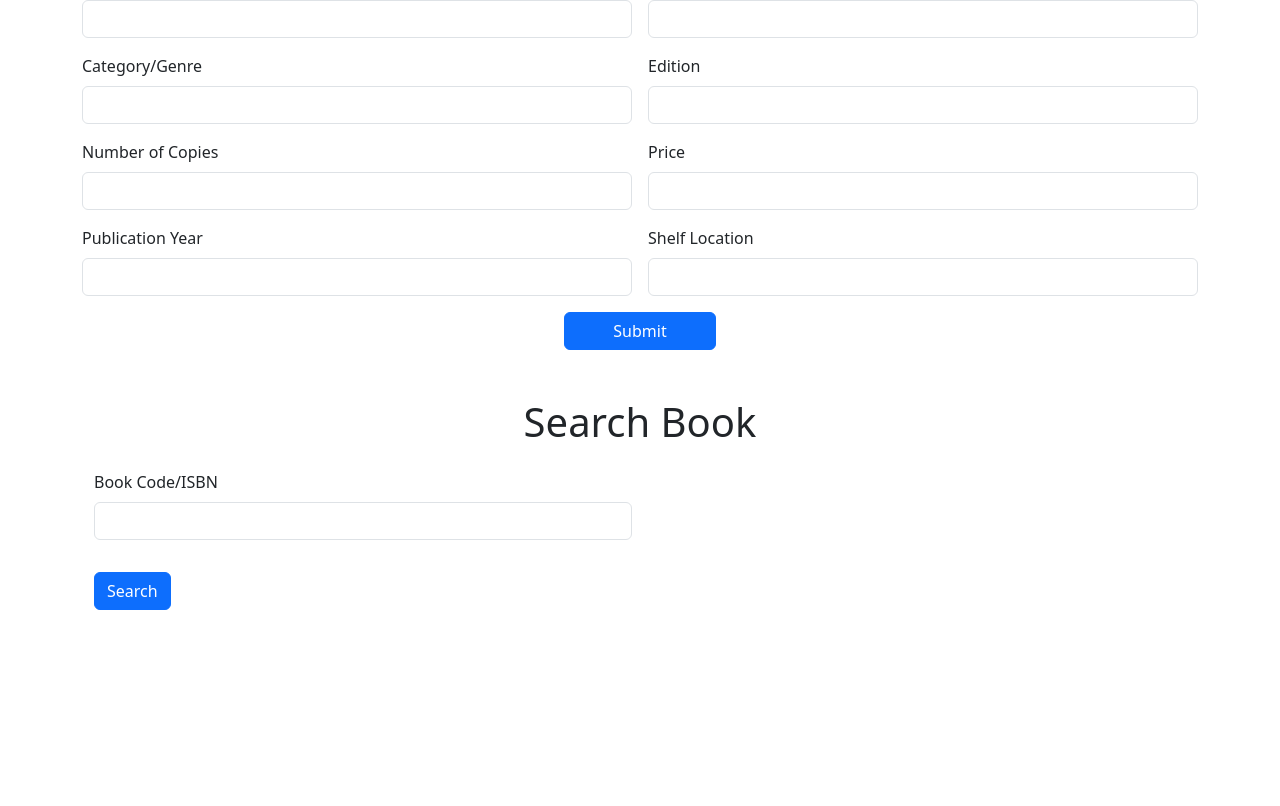
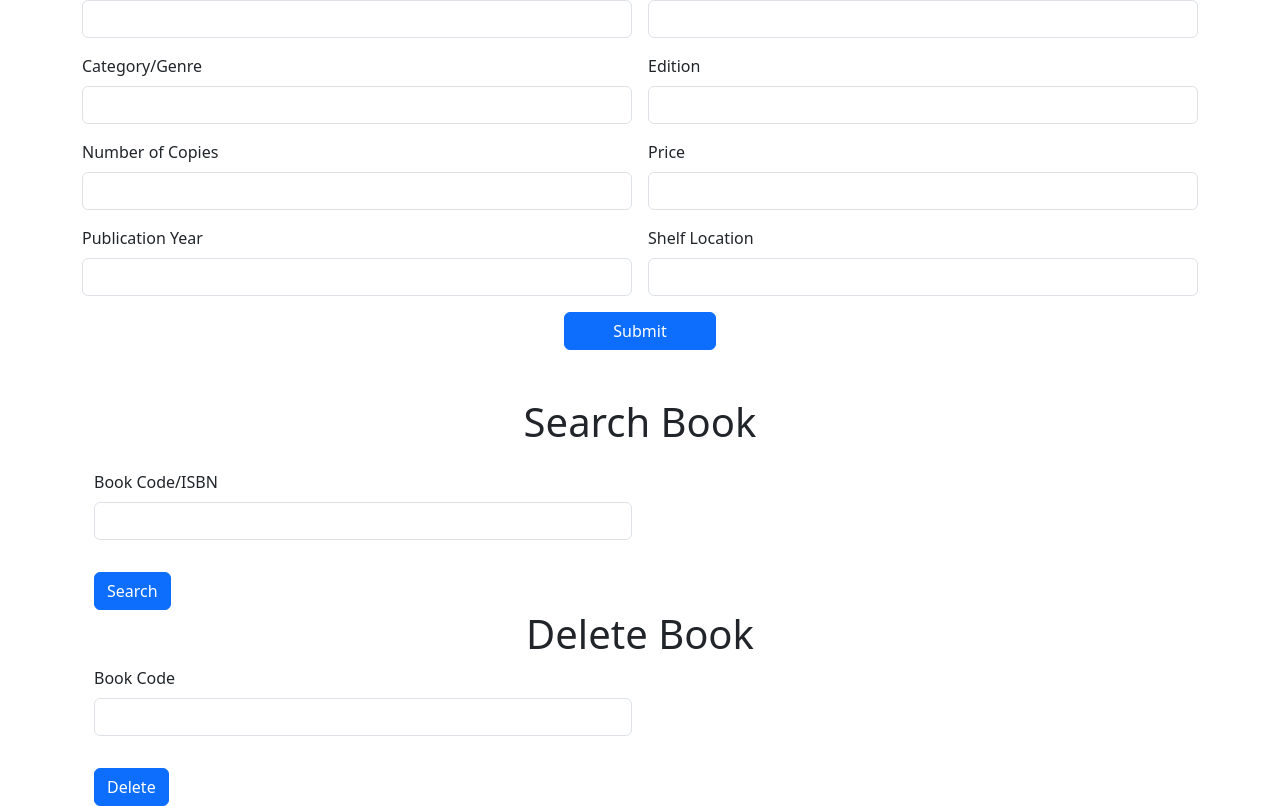
Before and after one commit to VarshaJ004/Library-react-app, a React (Vite) app: page / in a window 1280 px wide. Shown: the part 212-1018 px from the top of the page. Before the commit the page ends 822 px from the top, so only its background shows below. Built offline with nearby package versions, Linux system fonts and the light colour scheme.

Commit message:
Added Delete page -DeleteBook

```diff
--- a/src/App.jsx
+++ b/src/App.jsx
@@ -5,6 +5,7 @@
 import './App.css'
 import AddBook from './components/AddBook'
 import SearchBook from './components/SearchBook'
+import DeleteBook from './components/DeleteBook'
 
 function App() {
   const [count, setCount] = useState(0)
@@ -13,6 +14,7 @@
     <>
       <AddBook />
       <SearchBook />
+     <DeleteBook />
     </>
   )
 }
--- /dev/null
+++ b/src/components/DeleteBook.jsx
@@ -0,0 +1,33 @@
+import React from 'react'
+
+
+const DeleteBook = () => {
+  return (
+    <div>
+
+      <div className='container'>
+    <div className='page-box'>
+      <h1 className='page-heading'><center>Delete Book</center></h1>
+
+      <div className="container">
+      <div className="row">
+        <div className="col col-12 col-sm-12 col-md-12 col-lg-12 col-xl-12 col-xxl-12">
+        <div className="row g-3">
+          <div className="col col-12 col-sm-6 col-md-6 col-lg-6 col-xl-6 col-xxl-6">
+            <label htmlFor="" className="form-label">Book Code</label>
+            <input type="number" className="form-control" />
+          </div>
+          <div className="col col-12 col-sm-12 col-md-12 col-lg-12 col-xl-12 col-xxl-12">
+            <button className="btn btn-primary mt-3">Delete</button>
+          </div>
+        </div>
+        </div>
+      </div>
+    </div>
+    </div>
+    </div>
+    </div>
+  )
+}
+
+export default DeleteBook
```
